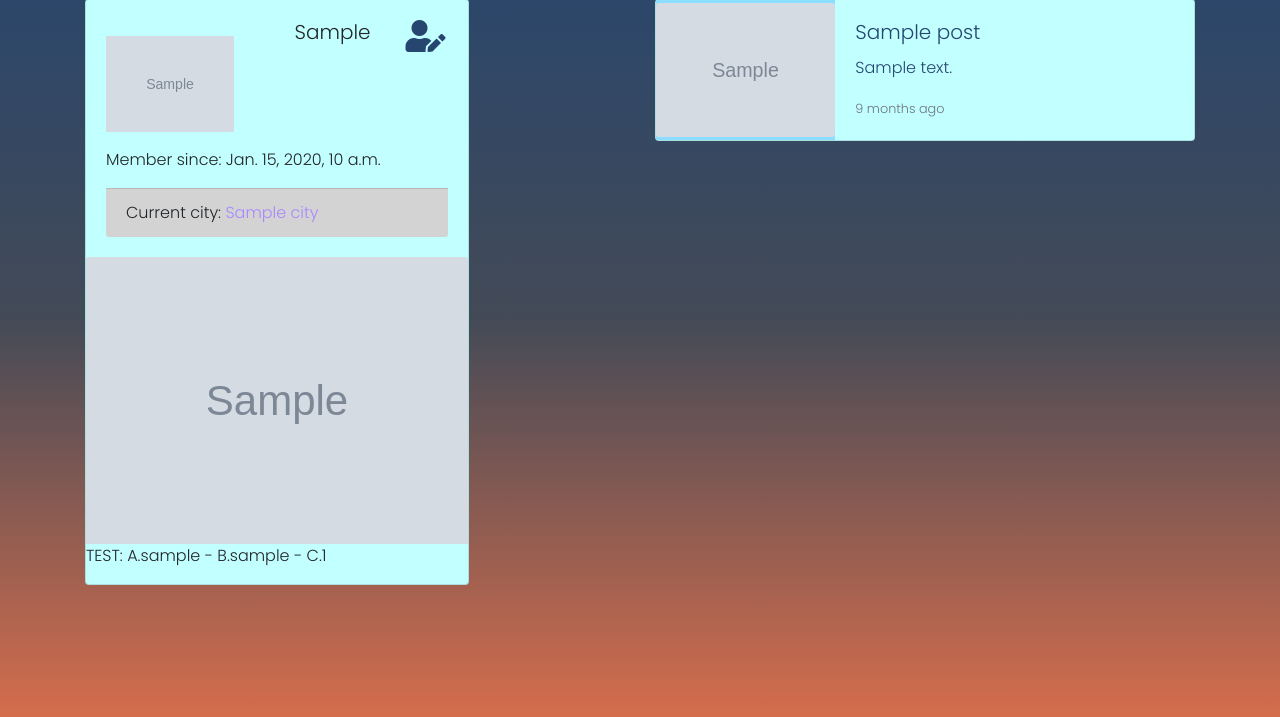
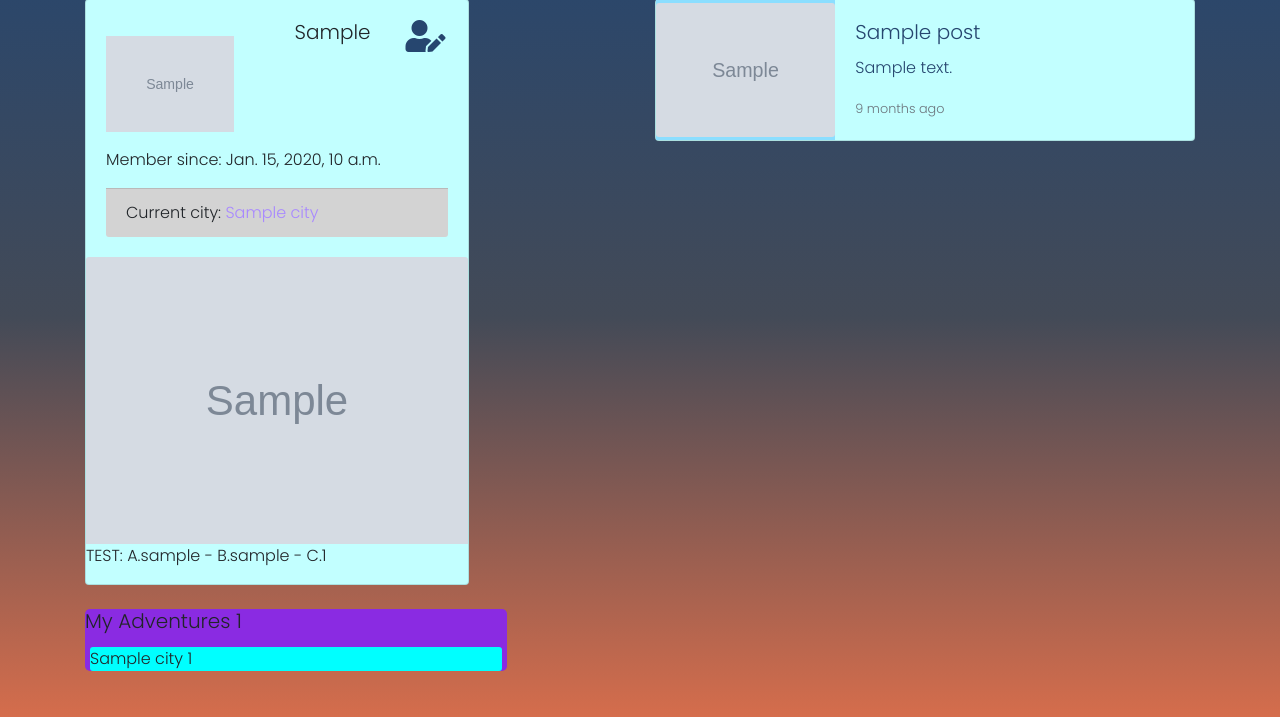
Before and after one commit to andrewjspivey/WAYFARER, a Django app: a page that uses main_app/templates/profile/detail.html in a window 1280 px wide. Shown: the part 83-800 px from the top of the page. Run offline with Django 3.2, Linux system fonts and the light colour scheme; a user stored in the database is signed in; tables that the repository leaves empty hold one stand-in row (values such as "Sample post"); grey boxes marked "Sample" are stand-in pictures; some libraries are stand-ins or nearby versions.

Commit message:
user city-post counter works

```diff
--- a/main_app/templates/profile/detail.html
+++ b/main_app/templates/profile/detail.html
@@ -28,7 +28,13 @@
             <p>TEST: A.{{user.profile.slug}} - B.{{user.username}} - C.{{user.profile.id}}</p>
         </div>
         <br/>
-    </div>
+        <div style="background-color: blueviolet; max-width: 33vw; border-radius: 5px;">
+            <h5 style="margin-bottom: -15px;">My Adventures {{ posts|length }}</h5><br/>
+            {% for key,value in city_count.items %}
+            <div style="background-color: aqua; margin: 5px; border-radius: 3px;">{{ key }} {{ value }}</div>
+            {% endfor %}
+            </div>
+        </div>
 
 
     <div class="col">
--- a/main_app/views.py
+++ b/main_app/views.py
@@ -163,18 +163,6 @@ def add_comments(request, post_id):
 
 
 
-
-
-
-
-
-
-
-
-
-
-
-
 # PROFILE DETAIL PAGE INCLUDES
 @login_required
 def profile_detail(request, slug):
@@ -183,6 +171,21 @@ def profile_detail(request, slug):
     profile_form = Profile_Form(user.profile)
     user_form = User_Form(user)
     posts = Post.objects.filter(user_id=user.id)
+
+    all_posts = Post.objects.all()
+    city_count = {}
+
+
+    for post in all_posts:
+        if post.city in city_count:
+            city_count[post.city] += 1
+        else:
+            city_count[post.city]= 1
+
+    city_count = {key:value for key, value in city_count.items() if value >0}
+    print(city_count)
+
+
     page = request.GET.get('page', 1)
     paginator = Paginator(posts, 3)
     try:
@@ -193,6 +196,7 @@ def profile_detail(request, slug):
         posts = paginator.page(paginator.num_pages)
 
     context = {
+        'city_count':city_count,
         'slug':user.profile.slug,
         'profile':profile,
         'user': user,
--- a/wayfarer_project/settings.py
+++ b/wayfarer_project/settings.py
@@ -94,7 +94,7 @@ DATABASES = {
         'NAME': 'wayfarer',
         # 'USER':'lizkane'
         # 'USER':'quin?'
-        'USER':'binay'
+        # 'USER':'binay'
     }
 }
 
```
Also changed, not shown: main_app/migrations/0001_initial.py, main_app/migrations/0002_auto_20201013_1452.py (deleted), main_app/migrations/0002_profile_slug.py (deleted).
